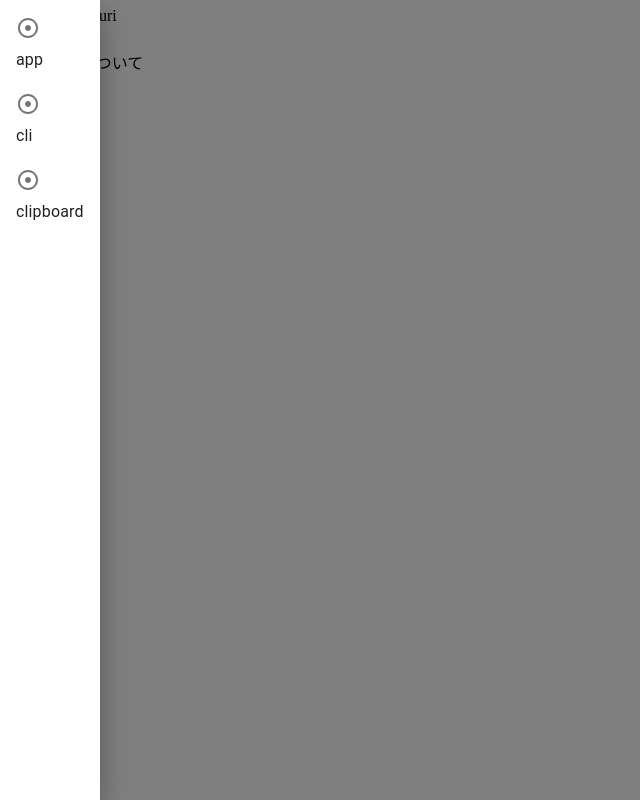
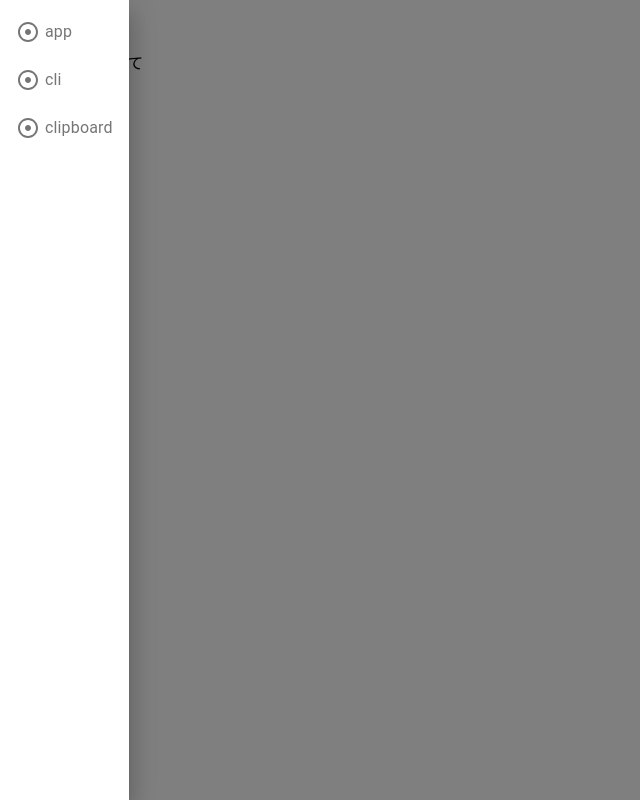
Before and after one commit to TOnodera/tauri-api-learn, a React (Create React App) app in the folder learn-tauri-api/: page / in a window 1280 px wide. Both pictures are taken after a click on the button 32 px from the left and 16 px from the top of the page. Shown: the whole page, without its empty margins (0-640 px from the left). Built offline with nearby package versions, Linux system fonts and the light colour scheme.

Commit message:
見た目修正

```diff
--- a/learn-tauri-api/src-tauri/tauri.conf.json
+++ b/learn-tauri-api/src-tauri/tauri.conf.json
@@ -4,7 +4,8 @@
     "beforeBuildCommand": "npm run build",
     "beforeDevCommand": "npm run start",
     "devPath": "http://localhost:3000",
-    "distDir": "../build"
+    "distDir": "../build",
+    "withGlobalTauri": true
   },
   "package": {
     "productName": "learn-tauri-api",
--- a/learn-tauri-api/src/components/atoms/drawer/Drawer.tsx
+++ b/learn-tauri-api/src/components/atoms/drawer/Drawer.tsx
@@ -9,6 +9,7 @@ import ListItemText from "@mui/material/ListItemText";
 import MenuIcon from "@mui/icons-material/Menu";
 import AdjustIcon from "@mui/icons-material/Adjust";
 import { Link } from "react-router-dom";
+import "./style.scss";
 
 type Anchor = "top" | "left" | "bottom" | "right";
 
@@ -58,9 +59,11 @@ export default function SwipeableTemporaryDrawer(props: Props) {
               <ListItemButton>
                 <Link to={menu.path}>
                   <ListItemIcon>
-                    <AdjustIcon />
+                    <div className="menuBar">
+                      <AdjustIcon className="icon" />
+                      <ListItemText primary={menu.name} />
+                    </div>
                   </ListItemIcon>
-                  <ListItemText primary={menu.name} />
                 </Link>
               </ListItemButton>
             </ListItem>
--- /dev/null
+++ b/learn-tauri-api/src/components/atoms/drawer/style.scss
@@ -0,0 +1,7 @@
+.menuBar{
+    display: flex;
+    align-items: center;
+    .icon{
+        margin-right: 5px;
+    }
+}
--- a/learn-tauri-api/src/pages/app/AppPage.tsx
+++ b/learn-tauri-api/src/pages/app/AppPage.tsx
@@ -1,7 +1,19 @@
+import { getName as getTauriAppName } from "@tauri-apps/api/app";
+import { useEffect, useState } from "react";
 export default function AppPage() {
+  const [appName, setAppName] = useState("");
+  useEffect(() => {
+    const getAppName = async () => {
+      const name = await getTauriAppName();
+      setAppName(name);
+      console.log(name);
+    };
+    getAppName();
+  }, [appName]);
   return (
     <>
       <h2>app</h2>
+      <p>AppName: {appName}</p>
     </>
   );
 }
```
